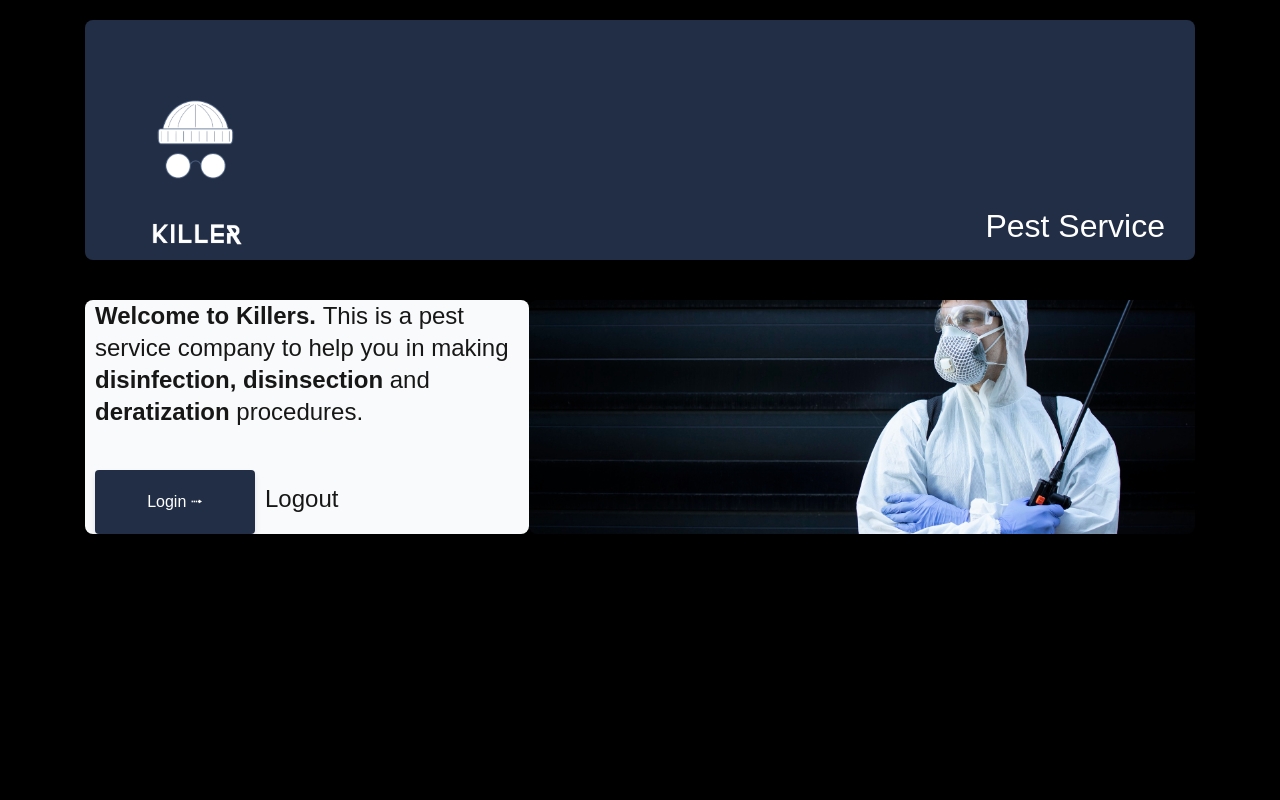
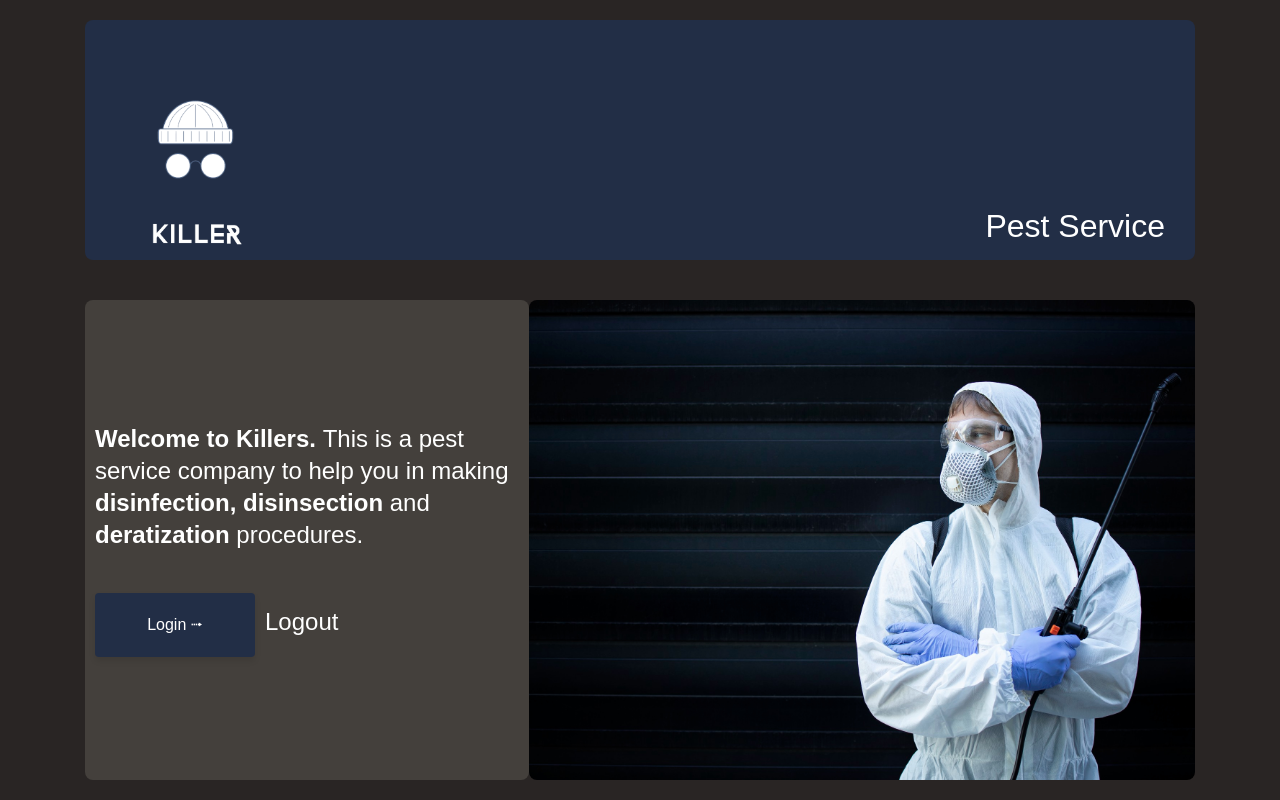
Before and after one commit to IrakliAmbroladze/tbc_x_usaid, a Next.js app: page / in a window 1280 px wide. Built offline with nearby package versions, Linux system fonts and the light colour scheme.

Commit message:
feat(update): dark mode colors for welcome page

```diff
--- a/src/app/components/welcome/welcome-message.jsx
+++ b/src/app/components/welcome/welcome-message.jsx
@@ -3,7 +3,7 @@ import Link from 'next/link'
 
 export default function WelcomeMessage(){
   return (
-    <div className="welcomeMessage">
+    <div className="welcomeMessage bg-[#f9fafb] dark:bg-stone-700 dark:text-white">
       <p style={{marginBottom: '2rem'}}>
         <strong>Welcome to Killers. </strong>
         <span>This is a pest service company to help you in making </span>
--- a/src/app/components/welcome/welcome.css
+++ b/src/app/components/welcome/welcome.css
@@ -13,7 +13,7 @@
 
 .welcomeHeader{
   display: flex;
-  background-color: rgb(34, 46, 70);
+  background-color: #222e46;
   width: 100%;
   height: 30vh;
   border-radius: 8px;
@@ -31,7 +31,7 @@
 
 .welcomeMessage{
   padding: 0 10px;
-  background-color: #f9fafb;
+  /* background-color: #f9fafb; */
   font-size: x-large;
   line-height: 2rem;
   border-radius: 8px;
--- a/src/app/layout.jsx
+++ b/src/app/layout.jsx
@@ -8,12 +8,10 @@ export const metadata = {
 
 export default function RootLayout({children}) {
   return (
-    <html lang="en" class="dark">
+    <html lang="en" className="dark">
       <UserProvider>
-        <body className="page-wrapper">
-          <div class="bg-white dark:bg-black flex-1">
+        <body className="page-wrapper bg-white dark:bg-stone-800">
             {children}
-          </div>
         </body>
       </UserProvider>
     </html>
```
